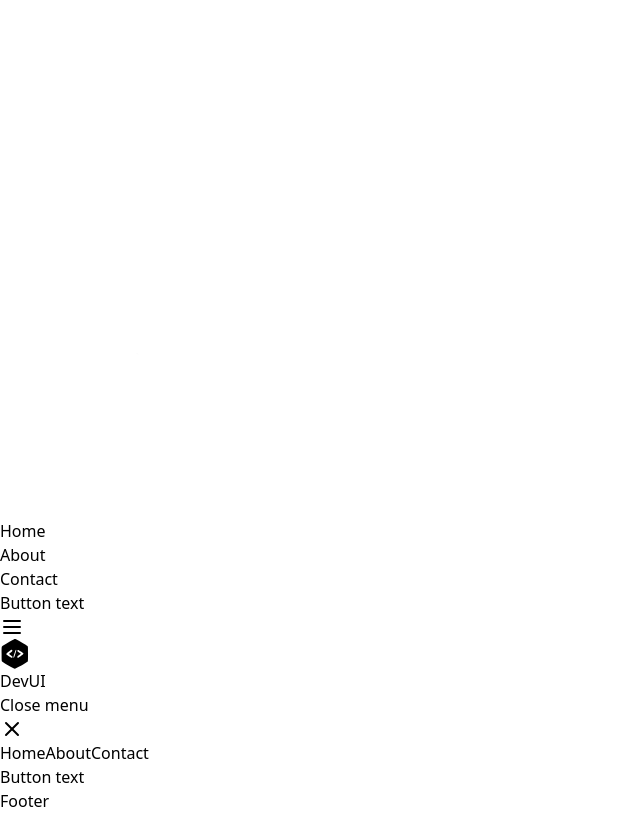
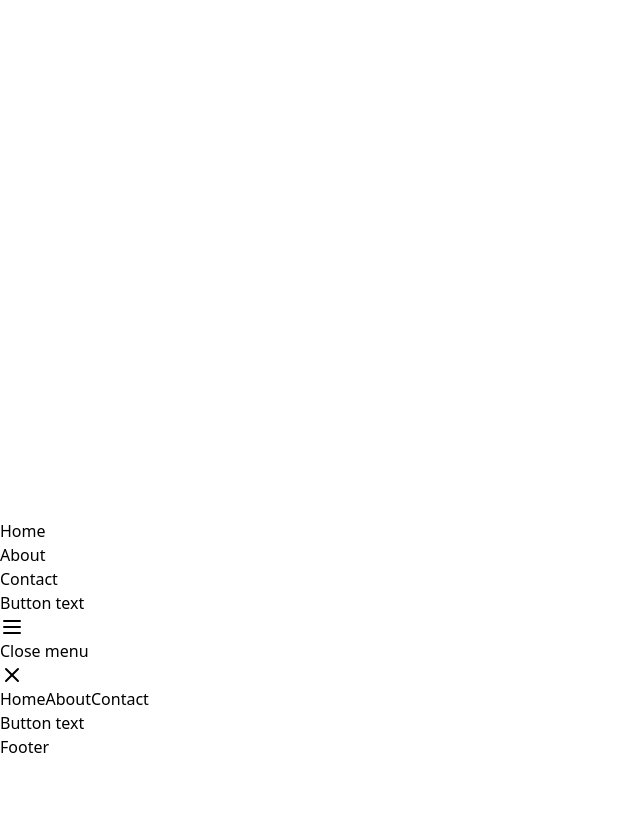
Before and after one commit to Nexus-Agni/ICIP-VITBhopal, a React (Vite) app: page / in a window 1280 px wide. Both pictures are taken after a click on the icon 12 px from the left and 626 px from the top of the page. Shown: the whole page, without its empty margins (0-640 px from the left). Built offline with nearby package versions, Linux system fonts and the light colour scheme.

Commit message:
Add NavLink component to Navbar

```diff
--- a/src/Components/Header/Navbar.jsx
+++ b/src/Components/Header/Navbar.jsx
@@ -1,6 +1,7 @@
 import React from 'react'
 import { Menu, X } from 'lucide-react'
 import VitLogo from "../../assets/vitLogo.png"
+import { NavLink } from 'react-router-dom'
 
 const menuItems = [
   {
@@ -36,12 +37,12 @@ export function Navbar() {
           <ul className="inline-flex space-x-8">
             {menuItems.map((item) => (
               <li key={item.name}>
-                <a
+                <NavLink
                   href={item.href}
                   className="text-sm font-semibold text-white hover:text-[#f2b705]"
                 >
                   {item.name}
-                </a>
+                </NavLink>
               </li>
             ))}
           </ul>
@@ -59,31 +60,16 @@ export function Navbar() {
         </div>
         {isMenuOpen && (
           <div className="absolute inset-x-0 top-0 z-50 origin-top-right transform p-2 transition lg:hidden">
-            <div className="divide-y-2 divide-gray-50 rounded-lg bg-white shadow-lg ring-1 ring-black ring-opacity-5">
+            <div className="divide-y-2 divide-gray-50 rounded-lg bg-[#2b3359] shadow-lg ring-1 ring-black ring-opacity-5">
               <div className="px-5 pb-6 pt-5">
                 <div className="flex items-center justify-between">
                   <div className="inline-flex items-center space-x-2">
-                    <span>
-                      <svg
-                        width="30"
-                        height="30"
-                        viewBox="0 0 50 56"
-                        fill="none"
-                        xmlns="http://www.w3.org/2000/svg"
-                      >
-                        <path
-                          d="M23.2732 0.2528C20.8078 1.18964 2.12023 12.2346 1.08477 13.3686C0 14.552 0 14.7493 0 27.7665C0 39.6496 0.0986153 41.1289 0.83823 42.0164C2.12023 43.5449 23.2239 55.4774 24.6538 55.5267C25.9358 55.576 46.1027 44.3832 48.2229 42.4602C49.3077 41.474 49.3077 41.3261 49.3077 27.8158C49.3077 14.3055 49.3077 14.1576 48.2229 13.1714C46.6451 11.7415 27.1192 0.450027 25.64 0.104874C24.9497 -0.0923538 23.9142 0.00625992 23.2732 0.2528ZM20.2161 21.8989C20.2161 22.4906 18.9835 23.8219 17.0111 25.3997C15.2361 26.7803 13.8061 27.9637 13.8061 28.0623C13.8061 28.1116 15.2361 29.0978 16.9618 30.2319C18.6876 31.3659 20.2655 32.6479 20.4134 33.0917C20.8078 34.0286 19.871 35.2119 18.8355 35.2119C17.8001 35.2119 9.0233 29.3936 8.67815 28.5061C8.333 27.6186 9.36846 26.5338 14.3485 22.885C17.6521 20.4196 18.4904 20.0252 19.2793 20.4196C19.7724 20.7155 20.2161 21.3565 20.2161 21.8989ZM25.6893 27.6679C23.4211 34.9161 23.0267 35.7543 22.1391 34.8668C21.7447 34.4723 22.1391 32.6479 23.6677 27.9637C26.2317 20.321 26.5275 19.6307 27.2671 20.3703C27.6123 20.7155 27.1685 22.7864 25.6893 27.6679ZM36.0932 23.2302C40.6788 26.2379 41.3198 27.0269 40.3337 28.1609C39.1503 29.5909 31.6555 35.2119 30.9159 35.2119C29.9298 35.2119 28.9436 33.8806 29.2394 33.0424C29.3874 32.6479 30.9652 31.218 32.7403 29.8867L35.9946 27.4706L32.5431 25.1532C30.6201 23.9205 29.0915 22.7371 29.0915 22.5892C29.0915 21.7509 30.2256 20.4196 30.9159 20.4196C31.3597 20.4196 33.6771 21.7016 36.0932 23.2302Z"
-                          fill="black"
-                        />
-                      </svg>
-                    </span>
-                    <span className="font-bold">DevUI</span>
                   </div>
                   <div className="-mr-2">
                     <button
                       type="button"
                       onClick={toggleMenu}
-                      className="inline-flex items-center justify-center rounded-md p-2 text-gray-400 hover:bg-gray-100 hover:text-gray-500 focus-visible:outline focus-visible:outline-2 focus-visible:outline-offset-2 focus-visible:outline-black"
+                      className="inline-flex items-center justify-center rounded-md p-2 text-white  hover:bg-gray-100 hover:text-gray-500 focus-visible:outline focus-visible:outline-2 focus-visible:outline-offset-2 focus-visible:outline-black"
                     >
                       <span className="sr-only">Close menu</span>
                       <X className="h-6 w-6" aria-hidden="true" />
@@ -93,15 +79,15 @@ export function Navbar() {
                 <div className="mt-6">
                   <nav className="grid gap-y-4">
                     {menuItems.map((item) => (
-                      <a
+                      <NavLink
                         key={item.name}
                         href={item.href}
-                        className="-m-3 flex items-center rounded-md p-3 text-sm font-semibold hover:bg-gray-50"
+                        className="-m-3 flex items-center rounded-md p-3 text-sm font-semibold hover:text-[#f2b705]"
                       >
-                        <span className="ml-3 text-base font-medium text-gray-900">
+                        <span className="ml-3 text-base font-medium text-white  hover:text-[#f2b705]">
                           {item.name}
                         </span>
-                      </a>
+                      </NavLink>
                     ))}
                   </nav>
                 </div>
```
